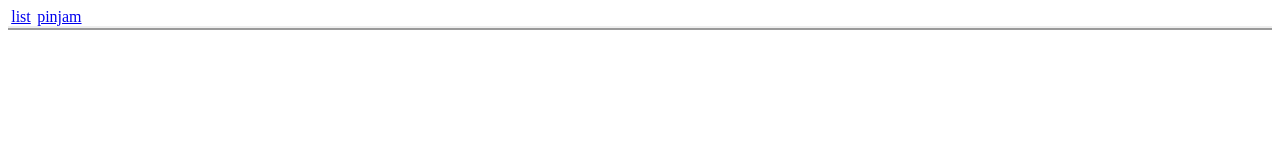
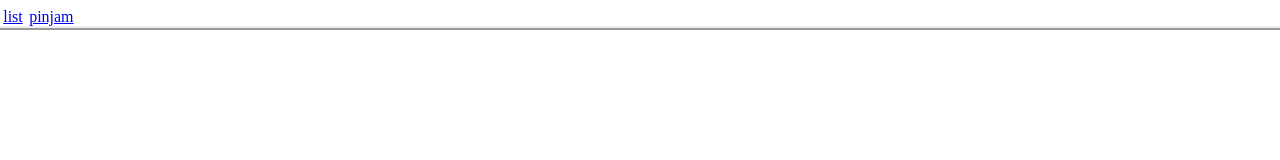
Before and after one commit to 1337cheatcode/perpus-app-nuxtjs-dupe, a Nuxt app: page / in a window 1280 px wide. Shown: the top 160 px of the page. Built offline with nearby package versions, Linux system fonts and the light colour scheme.

Commit message:
body margin 0 so webapp is f u l l s c r e e n

```diff
--- a/app.vue
+++ b/app.vue
@@ -9,6 +9,11 @@
 </template>
 
 <style>
+body {
+  margin-left:0;
+  margin-right:0;
+}
+
 header {
   border-bottom: 4px ridge;
 }
```
